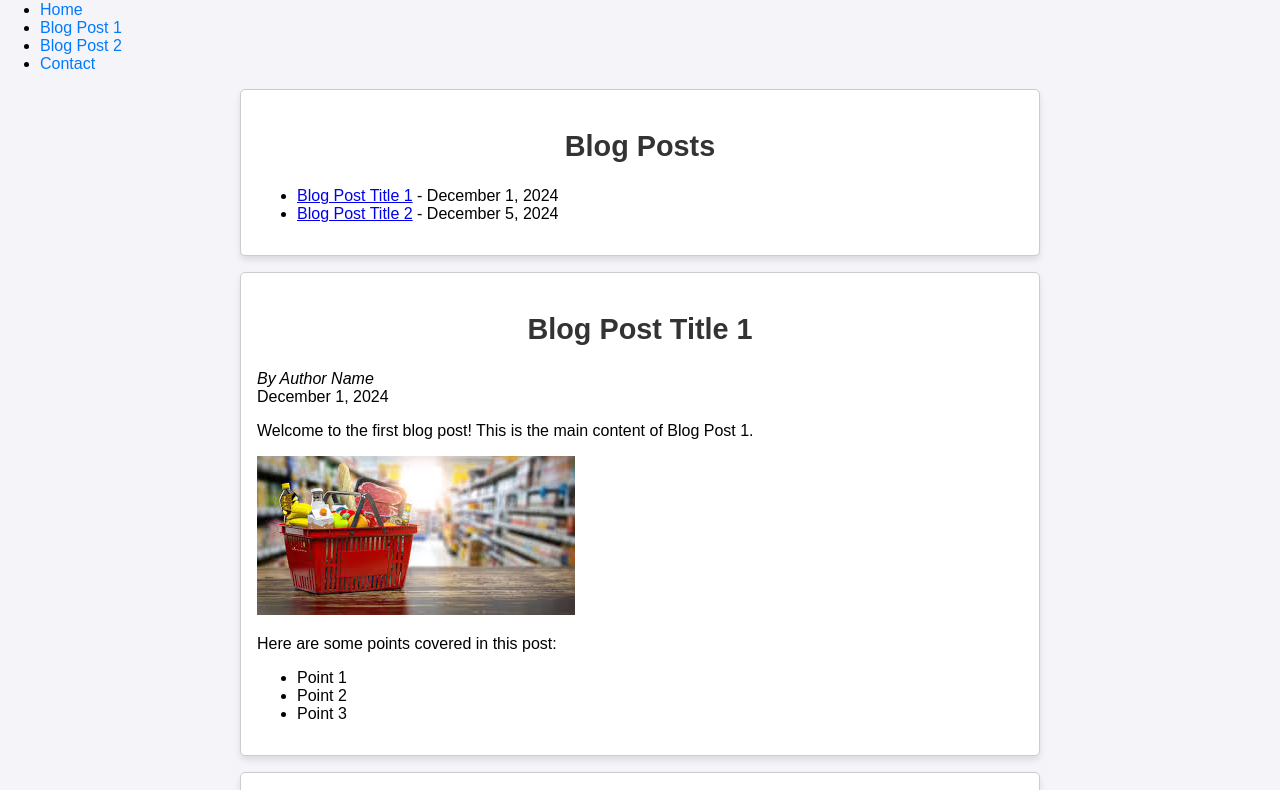
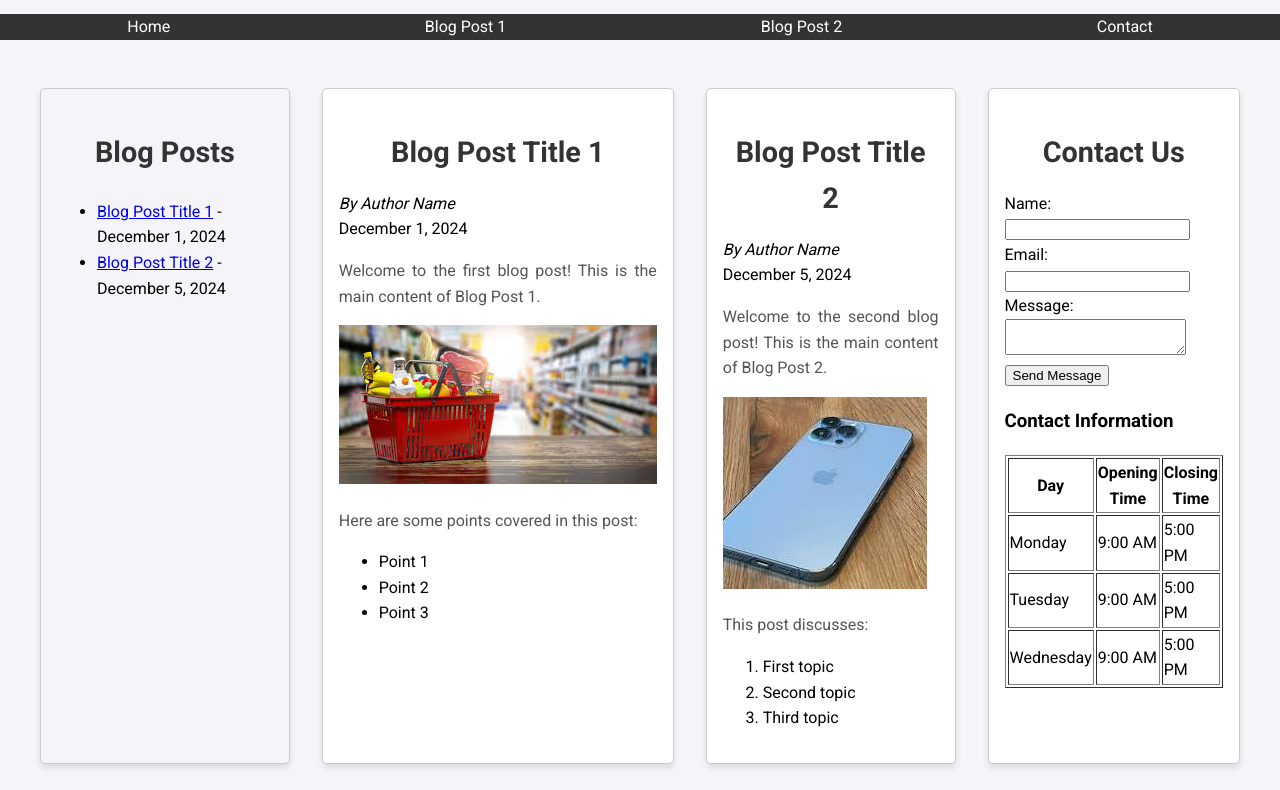
Before and after one commit to mahmoudElziny/HTML-Sprints-Task, a plain HTML site: page index.html in a window 1280 px wide. Shown: the part 80-870 px from the top of the page. Drawn offline with Linux system fonts and the light colour scheme.

Commit message:
Flexbox and Typography

```diff
--- a/index.html
+++ b/index.html
@@ -3,6 +3,7 @@
 <head>
   <meta charset="UTF-8">
   <meta name="viewport" content="width=device-width, initial-scale=1.0">
+  <link href="https://fonts.googleapis.com/css2?family=Roboto:wght@400;700&display=swap" rel="stylesheet">
   <title>My Blog</title>
   <link rel="stylesheet" href="style.css">
 </head>
@@ -10,7 +11,7 @@
   <!-- Header and Navigation -->
   <header>
     <h1>My Blog</h1>
-    <nav>
+    <nav class="nav-menu">
       <ul>
         <li><a href="#blog-list">Home</a></li>
         <li><a href="#post1">Blog Post 1</a></li>
@@ -21,8 +22,9 @@
   </header>
 
   <!-- Blog Posts List -->
-  <main>
-    <section id="blog-list">
+  <main class="blog-layout">
+    <!-- Left Column: Blog List -->
+    <section id="blog-list" class="blog-column">
       <h2>Blog Posts</h2>
       <ul>
         <li><a href="#post1">Blog Post Title 1</a> - December 1, 2024</li>
@@ -31,7 +33,7 @@
     </section>
 
     <!-- Detailed Blog Post Views -->
-    <section id="post1">
+    <section id="post1" class="blog-column">
       <h1>Blog Post Title 1</h1>
       <address>By Author Name</address>
       <time datetime="2024-12-01">December 1, 2024</time>
@@ -45,7 +47,7 @@
       </ul>
     </section>
 
-    <section id="post2">
+    <section id="post2" class="blog-column">
       <h1>Blog Post Title 2</h1>
       <address>By Author Name</address>
       <time datetime="2024-12-05">December 5, 2024</time>
@@ -60,7 +62,7 @@
     </section>
 
     <!-- Contact Section -->
-    <section id="contact-section">
+    <section id="contact-section" class="blog-column">
       <h2>Contact Us</h2>
 
       <!-- Contact Form -->
--- a/style.css
+++ b/style.css
@@ -42,3 +42,82 @@ nav ul li a {
 nav ul li a:hover {
     color: #0056b3;
 }
+
+
+/* Navigation Menu Flexbox */
+.nav-menu ul {
+    display: flex;
+    justify-content: space-around; /* Evenly spaced items */
+    padding: 0;
+    list-style: none;
+    background-color: #333; /* Dark background for navigation */
+    color: white;
+  }
+
+  .nav-menu ul li {
+    margin: 0;
+  }
+
+  .nav-menu ul li a {
+    color: white;
+    text-decoration: none;
+    padding: 0.5rem 1rem;
+  }
+
+  .nav-menu ul li a:hover {
+    background-color: #007BFF; /* Highlight effect */
+    color: white;
+    border-radius: 5px;
+  }
+
+  /* Blog Layout Flexbox */
+  .blog-layout {
+    display: flex;
+    justify-content: space-between;
+    gap: 2rem; /* Space between columns */
+    margin: 2rem auto;
+    max-width: 1200px;
+  }
+
+  .blog-column {
+    flex: 1; /* Columns take equal width */
+  }
+
+  #blog-list {
+    background-color: #f4f4f9;
+    padding: 1rem;
+    border: 1px solid #ccc;
+    border-radius: 5px;
+  }
+
+  #post1 {
+    background-color: #ffffff;
+    padding: 1rem;
+    border: 1px solid #ccc;
+    border-radius: 5px;
+  }
+
+  /* Responsive Design */
+  @media (max-width: 768px) {
+    .blog-layout {
+      flex-direction: column; /* Stack columns vertically */
+    }
+  }
+
+  /* Global Typography */
+body {
+    font-family: 'Roboto', Arial, sans-serif; /* Custom Google Font */
+    line-height: 1.6; /* Improved readability */
+  }
+
+  h1, h2 {
+    font-weight: 700; /* Bold font for headings */
+    color: #333;
+    margin-bottom: 0.5rem;
+  }
+
+  p {
+    font-size: 1rem; /* Standard paragraph size */
+    color: #555;
+    text-align: justify; /* Align text for better reading */
+  }
```
